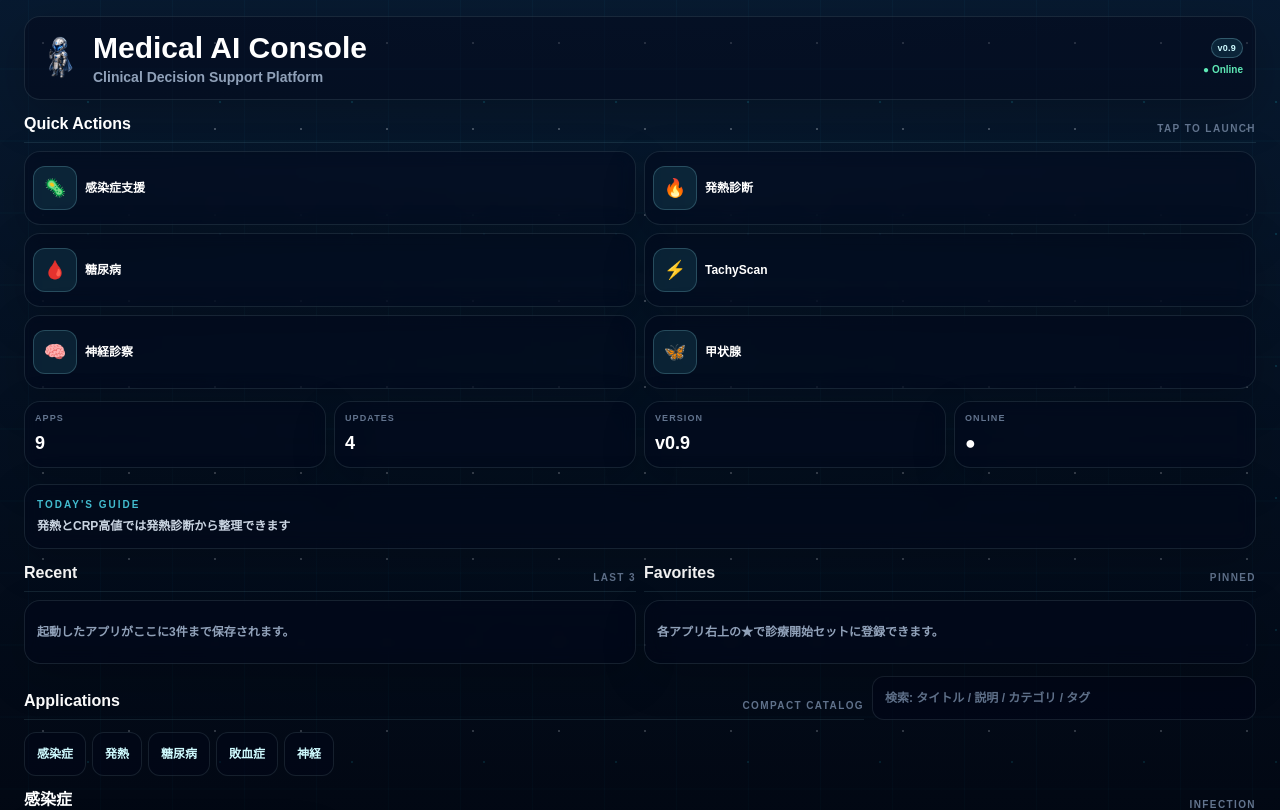
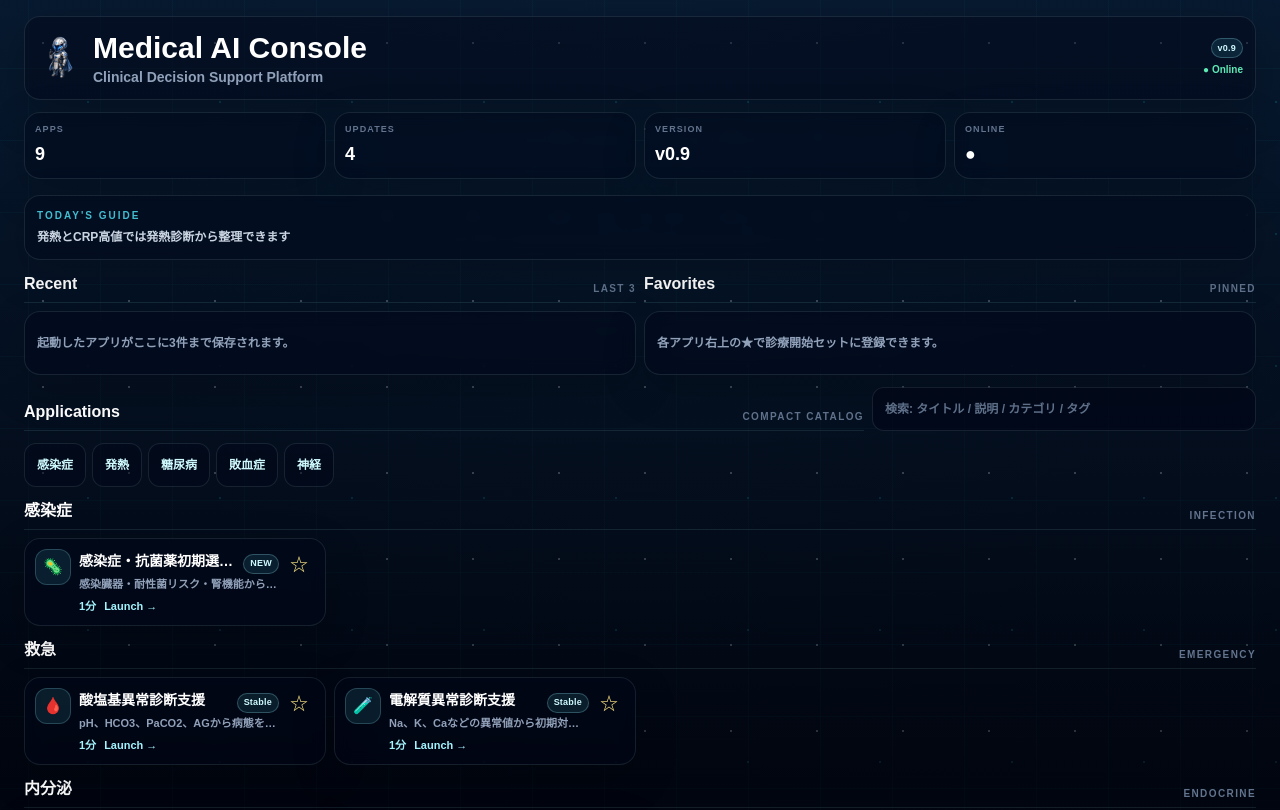
Before and after one commit to itooyoyo/medical-secretary, a Next.js app: page / in a window 1280 px wide. Shown: the top 810 px of the page. Built offline with nearby package versions, Linux system fonts and the light colour scheme.

Commit message:
refactor(hub): remove redundant quick actions

```diff
--- a/app/page.tsx
+++ b/app/page.tsx
@@ -53,7 +53,6 @@ type ClinicalPearl = {
 export const VERSION = "v0.9";
 export const FAVORITES_KEY = "medical-ai-console:favorites";
 export const RECENT_KEY = "medical-ai-console:recent";
-export const LAUNCH_COUNTS_KEY = "medical-ai-console:launch-counts";
 
 export const categories: AppCategory[] = [
   { title: "感染症", description: "Infection" },
@@ -166,24 +165,6 @@ export const apps: AppItem[] = [
   },
 ];
 
-export const quickAccessIds = [
-  "infection-antibiotic",
-  "fever-crp",
-  "diabetes-treatment",
-  "tachyscan",
-  "neuro-localizer",
-  "thyroid-crisis",
-];
-
-export const quickActionLabels: Record<string, { title: string; icon: string }> = {
-  "infection-antibiotic": { title: "感染症支援", icon: "🦠" },
-  "fever-crp": { title: "発熱診断", icon: "🔥" },
-  "diabetes-treatment": { title: "糖尿病", icon: "🩸" },
-  tachyscan: { title: "TachyScan", icon: "⚡" },
-  "neuro-localizer": { title: "神経診察", icon: "🧠" },
-  "thyroid-crisis": { title: "甲状腺", icon: "🦋" },
-};
-
 export const popularTags = ["感染症", "発熱", "糖尿病", "敗血症", "神経"];
 
 export const todaysGuides = [
@@ -295,7 +276,7 @@ export function pickTodaysGuide(
 ) {
   if (guideData.length === 0) {
     return {
-      title: "必要な診療支援ツールをQuick Actionsから選択してください",
+      title: "Recent、Favorites、検索から必要な診療支援ツールを開いてください",
       appId: "infection-antibiotic",
     };
   }
@@ -527,39 +508,6 @@ const AppCard = memo(function AppCard({
   );
 });
 
-const QuickActionCard = memo(function QuickActionCard({
-  app,
-  onLaunch,
-}: {
-  app: AppItem;
-  onLaunch: (appId: string) => void;
-}) {
-  const quickLabel = quickActionLabels[app.id] ?? {
-    title: app.title,
-    icon: app.icon,
-  };
-
-  return (
-    <MedicalCard className="min-h-[72px] p-2 transition hover:border-cyan-200/35 hover:bg-cyan-950/25">
-      <a
-        href={app.url}
-        target="_blank"
-        rel="noopener noreferrer"
-        aria-label={`${quickLabel.title}をQuick Actionsから開く`}
-        onClick={() => onLaunch(app.id)}
-        className="grid h-full min-h-14 grid-cols-[auto_minmax(0,1fr)] items-center gap-2 focus-visible:outline focus-visible:outline-2 focus-visible:outline-offset-2 focus-visible:outline-cyan-200"
-      >
-        <span className="grid h-11 w-11 place-items-center rounded-xl border border-cyan-200/20 bg-cyan-300/10 text-lg">
-          {quickLabel.icon}
-        </span>
-        <p className="line-clamp-2 text-xs font-black leading-4 text-white">
-          {quickLabel.title}
-        </p>
-      </a>
-    </MedicalCard>
-  );
-});
-
 const RecentListItem = memo(function RecentListItem({
   app,
   usedAt,
@@ -591,7 +539,6 @@ export default function Home() {
   const [query, setQuery] = useState("");
   const [favorites, setFavorites] = useState<string[]>([]);
   const [recent, setRecent] = useState<StoredApp[]>([]);
-  const [launchCounts, setLaunchCounts] = useState<Record<string, number>>({});
   const [storageReady, setStorageReady] = useState(false);
   const [pearl, setPearl] = useState<ClinicalPearl>(clinicalPearls[0]);
   const [todaysGuide, setTodaysGuide] = useState(todaysGuides[0]);
@@ -606,12 +553,6 @@ export default function Home() {
       );
       setRecent(
         safeParse<StoredApp[]>(safeGetLocalStorageItem(RECENT_KEY), []),
-      );
-      setLaunchCounts(
-        safeParse<Record<string, number>>(
-          safeGetLocalStorageItem(LAUNCH_COUNTS_KEY),
-          {},
-        ),
       );
       setPearl(pickClinicalPearl());
       setTodaysGuide(pickTodaysGuide());
@@ -639,22 +580,6 @@ export default function Home() {
         .slice(0, 3),
     [recent],
   );
-
-  const quickActionApps = useMemo(() => {
-    const favoriteSet = new Set(favorites);
-    const favoriteQuickApps = favorites.map(getAppById).filter(isAppItem);
-    const defaultQuickApps = quickAccessIds
-      .filter((id) => !favoriteSet.has(id))
-      .map(getAppById)
-      .filter(isAppItem)
-      .sort(
-        (a, b) =>
-          (launchCounts[b.id] ?? 0) - (launchCounts[a.id] ?? 0) ||
-          quickAccessIds.indexOf(a.id) - quickAccessIds.indexOf(b.id),
-      );
-
-    return [...favoriteQuickApps, ...defaultQuickApps].slice(0, 6);
-  }, [favorites, launchCounts]);
 
   const filteredApps = useMemo(() => {
     const normalizedQuery = query.trim().toLowerCase();
@@ -689,12 +614,6 @@ export default function Home() {
       safeSetLocalStorageItem(RECENT_KEY, JSON.stringify(next));
       return next;
     });
-
-    setLaunchCounts((current) => {
-      const next = { ...current, [appId]: (current[appId] ?? 0) + 1 };
-      safeSetLocalStorageItem(LAUNCH_COUNTS_KEY, JSON.stringify(next));
-      return next;
-    });
   }, []);
 
   return (
@@ -722,19 +641,6 @@ export default function Home() {
         <div className="grid justify-items-end gap-1 text-[10px] font-black">
           <MedicalBadge>{VERSION}</MedicalBadge>
           <span className="text-emerald-300">● Online</span>
-        </div>
-      </section>
-
-      <section
-        id="quick-actions"
-        aria-label="Quick Actions"
-        className="grid gap-2 scroll-mt-4"
-      >
-        <MedicalSectionHeader title="Quick Actions" description="Tap to launch" />
-        <div className="grid grid-cols-2 gap-2">
-          {quickActionApps.map((app) => (
-            <QuickActionCard key={app.id} app={app} onLaunch={recordLaunch} />
-          ))}
         </div>
       </section>
 
```
Also changed, not shown: 1 other file (tests, documents, lock files or other folders).
